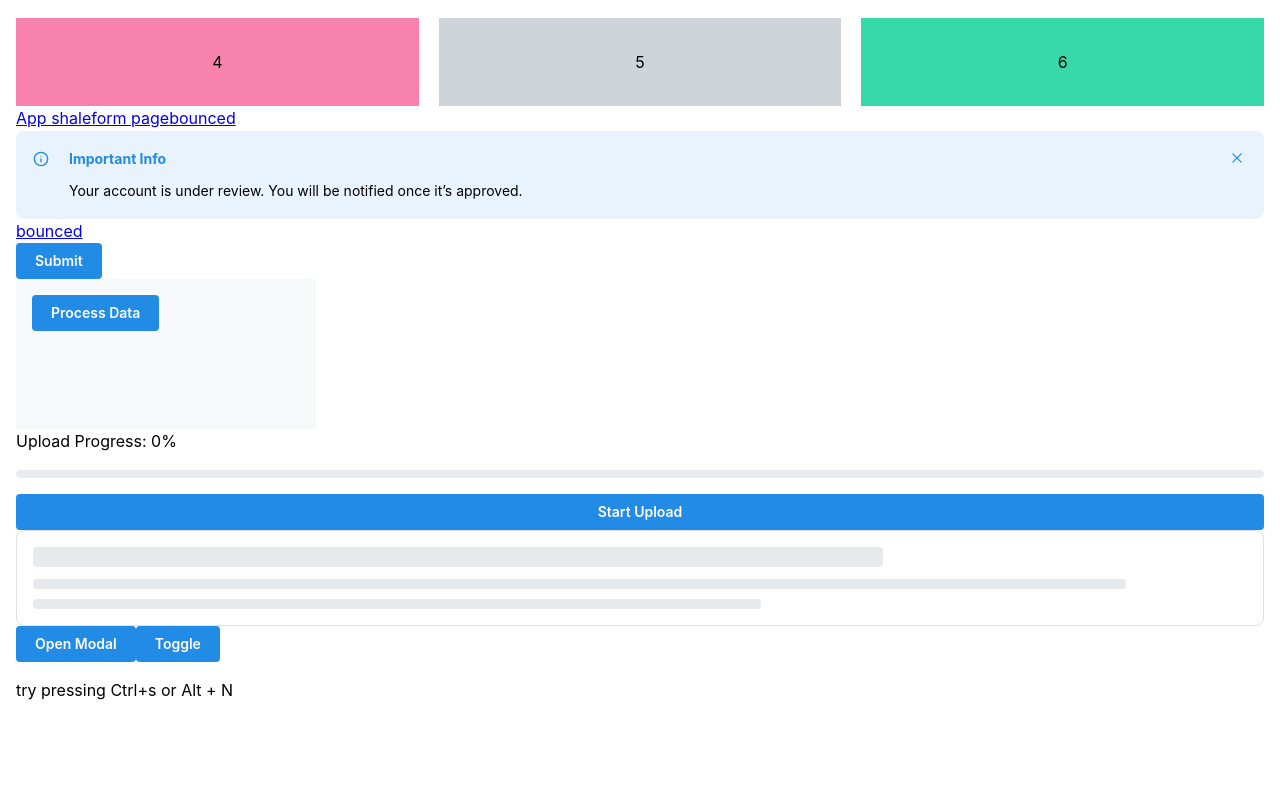
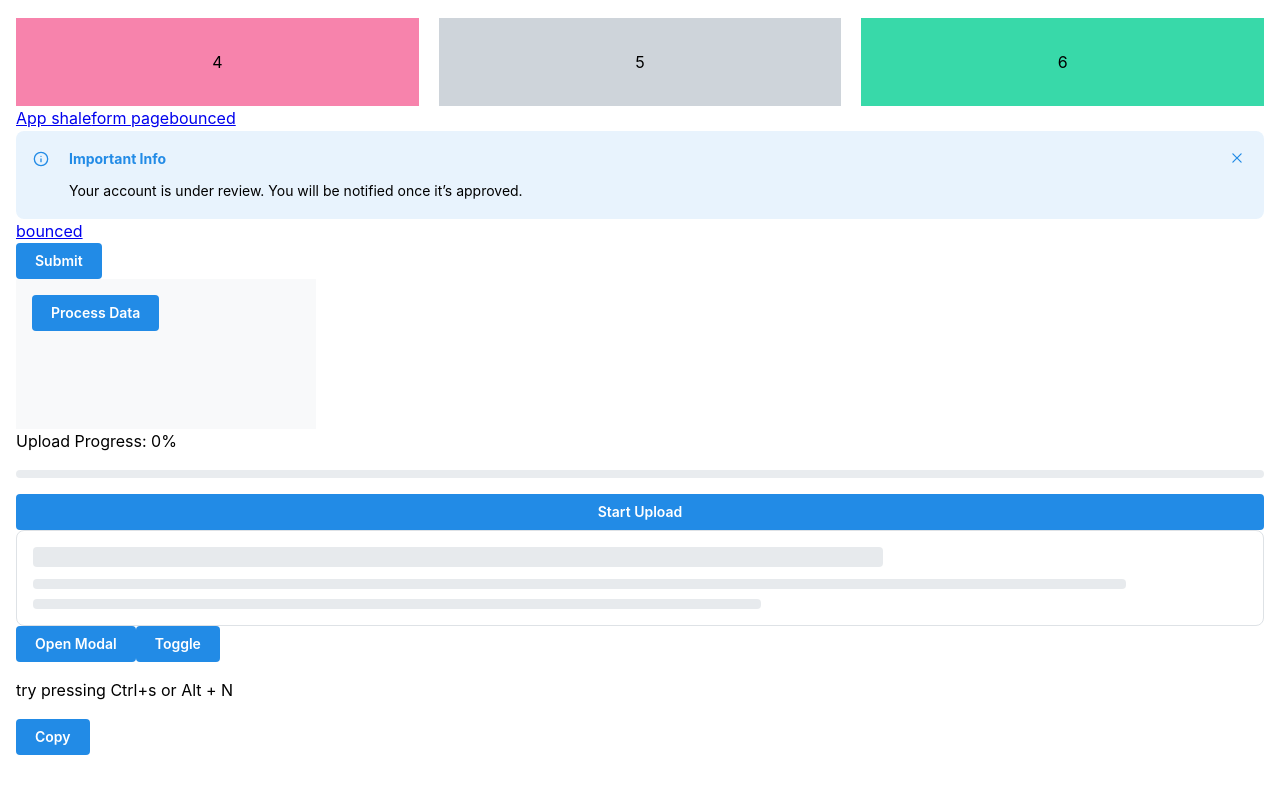
Before and after one commit to bonsii2/mantine-project, a Next.js app: page / in a window 1280 px wide. Shown: the part 568-1355 px from the top of the page. Before the commit the page ends 1319 px from the top, so only its background shows below. Built offline with nearby package versions, Linux system fonts and the light colour scheme.

Commit message:
i add the useClipboard lesson

```diff
--- /dev/null
+++ b/src/app/CustomHooks/UseClipBoard/page.tsx
@@ -0,0 +1,12 @@
+import { useClipboard } from "@mantine/hooks";
+import { Button } from "@mantine/core";
+
+export default function ClipboardExample() {
+  const clipboard = useClipboard({ timeout: 1000 });
+
+  return (
+    <Button onClick={() => clipboard.copy("Copied text!")}>
+      {clipboard.copied ? "Copied!" : "Copy"}
+    </Button>
+  );
+}
--- a/src/app/page.tsx
+++ b/src/app/page.tsx
@@ -13,6 +13,7 @@ import Progress from '@/app/feedBackComponent/Progress/page'
 import Skeleton from '@/app/feedBackComponent/skeleton/page'
 import UseDisclosure from '@/app/CustomHooks/useDisclosure/page'
 import UseHotKeys from '@/app/CustomHooks/useHotKeys/page'
+import UseClipBoard from '@/app/CustomHooks/UseClipBoard/page'
 
 export default function HomePage() {
   const handleClick = () => {
@@ -90,6 +91,7 @@ export default function HomePage() {
       <Skeleton />
       <UseDisclosure />
       <UseHotKeys />
+      <UseClipBoard />
     </Container>
   );
 }
```
